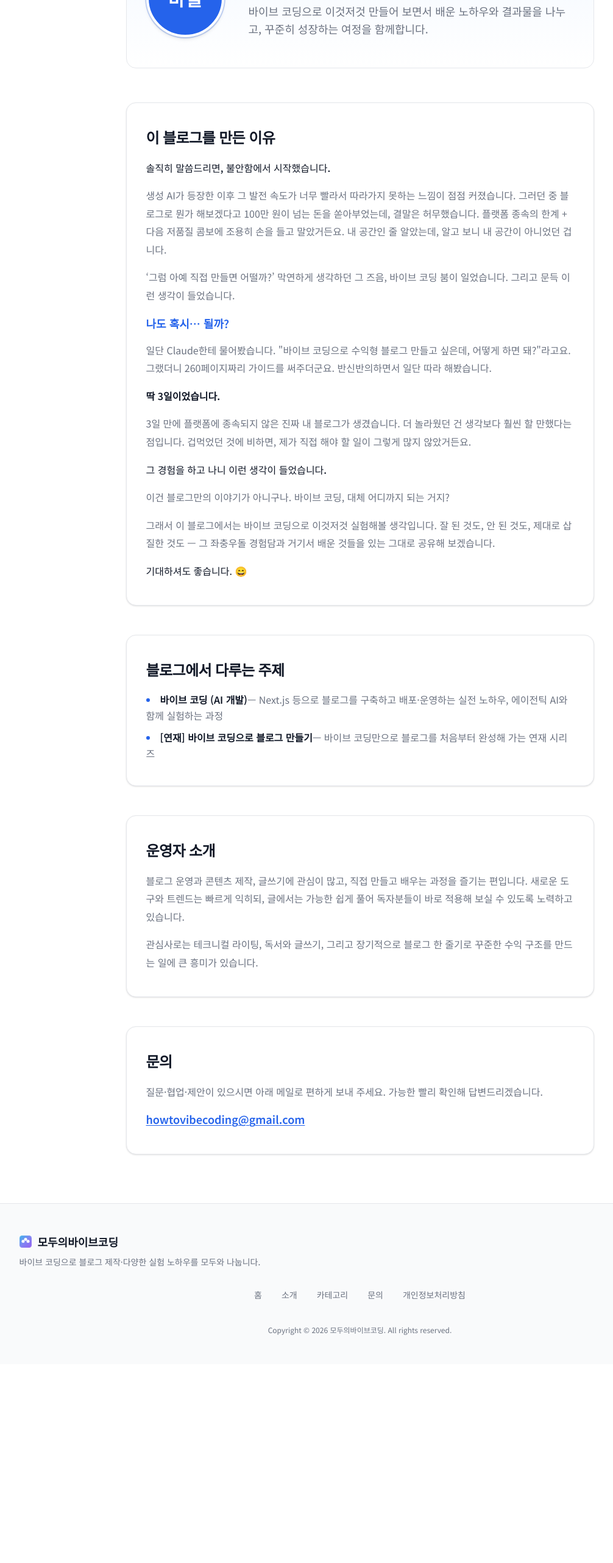
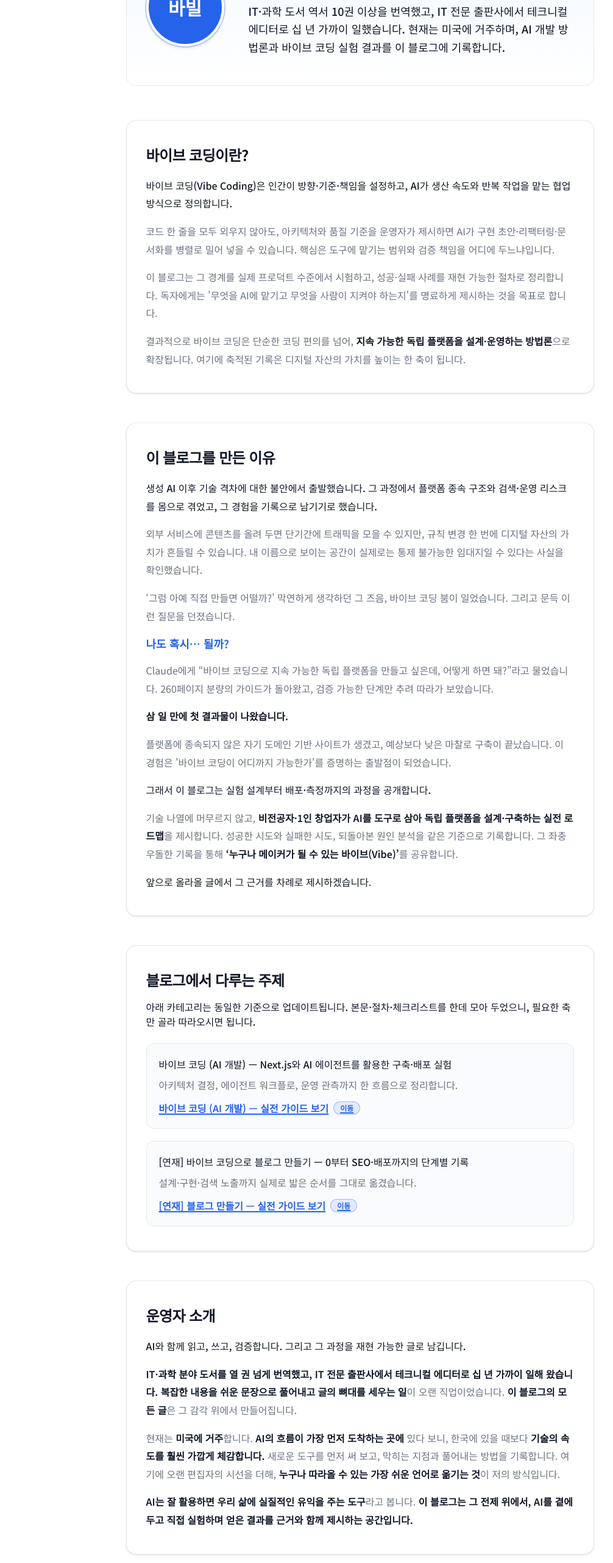
Before and after one commit to ijsmith00/vibe-blog, a Next.js app: page /about in a window 1280 px wide. Shown: the part 234-2797 px from the top of the page at 61% size, without its empty margins (33-1039 px from the left). Before the commit the page ends 2471 px from the top, so only its background shows below. Built offline with nearby package versions, Linux system fonts and the light colour scheme; no server answers.

Commit message:
애드센스 승인용 작업-소개 페이지 개선

```diff
--- a/app/(site)/about/page.js
+++ b/app/(site)/about/page.js
@@ -1,4 +1,5 @@
 import Image from "next/image";
+import Link from "next/link";
 
 import {
   ABOUT_PROFILE_IMAGE_PATH,
@@ -10,9 +11,12 @@ import {
 const OPERATOR_DISPLAY_NAME = "바이브 빌더";
 
 export async function generateMetadata() {
+  const description =
+    "10년 차 테크니컬 에디터가 미국 현지에서 실험하는 AI 개발 방법론과 바이브 코딩(Vibe Coding) 실전 노하우를 공유합니다. " +
+    "IT·과학 도서 역서 10권 이상 번역·편집 경험을 바탕으로, 지속 가능한 독립 플랫폼 구축과 디지털 자산의 가치를 제시합니다.";
   return {
     title: `소개 | ${SITE_NAME}`,
-    description: `${SITE_NAME}은 바이브 코딩으로 다양한 실험을 해보고 그 노하우를 나누는 공간입니다.`,
+    description,
     alternates: {
       canonical: absolutePageUrl("/about"),
     },
@@ -36,6 +40,19 @@ function getInitials(name) {
 
 const sectionClass =
   "scroll-mt-24 rounded-2xl border border-border bg-bg-main px-5 py-8 shadow-sm dark:border-dm-border dark:bg-dm-card sm:px-8 sm:py-10";
+
+const emStrong =
+  "font-semibold text-text-main dark:text-dm-text";
+
+/** 섹션 본문 첫 문장 — E-E-A-T·문맥 신호용 */
+const leadFirst =
+  "font-medium text-text-main dark:text-dm-text";
+
+const categoryLinkClass =
+  "inline-flex items-center gap-1 rounded-lg font-semibold text-primary underline decoration-2 underline-offset-2 transition hover:bg-primary/5 hover:text-primary/90 dark:text-blue-400 dark:hover:bg-blue-500/10 dark:hover:text-blue-300";
+
+const ctaPillClass =
+  "ml-1 inline-flex shrink-0 items-center rounded-full border border-primary/35 bg-primary/10 px-2.5 py-0.5 text-xs font-semibold text-primary dark:border-blue-500/40 dark:bg-blue-500/15 dark:text-blue-300";
 
 export default function AboutPage() {
   const profileSrc = (ABOUT_PROFILE_IMAGE_PATH || "").trim();
@@ -72,7 +89,7 @@ export default function AboutPage() {
           </div>
           <div className="min-w-0 flex-1">
             <p className="text-sm font-semibold uppercase tracking-wider text-primary dark:text-blue-400">
-              소개
+              소개 · 운영 철학
             </p>
             <h1
               id="about-hero-heading"
@@ -80,15 +97,50 @@ export default function AboutPage() {
             >
               {OPERATOR_DISPLAY_NAME}
             </h1>
-            <p className="mt-3 text-base leading-relaxed text-text-sub dark:text-dm-muted sm:text-lg">
-              바이브 코딩으로 이것저것 만들어 보면서 배운 노하우와 결과물을 나누고, 꾸준히 성장하는 여정을
-              함께합니다.
+            <p className="mt-3 text-base font-medium leading-relaxed text-text-main dark:text-dm-text sm:text-lg">
+              IT·과학 도서 역서 10권 이상을 번역했고, IT 전문 출판사에서 테크니컬
+              에디터로 십 년 가까이 일했습니다. 현재는 미국에 거주하며, AI 개발
+              방법론과 바이브 코딩 실험 결과를 이 블로그에 기록합니다.
             </p>
           </div>
         </div>
       </section>
 
       <div className="mt-12 flex flex-col gap-10 sm:mt-14 sm:gap-12">
+        <section className={sectionClass} aria-labelledby="about-vibe-def">
+          <h2
+            id="about-vibe-def"
+            className="text-xl font-bold tracking-tight text-text-main dark:text-dm-text sm:text-2xl"
+          >
+            바이브 코딩이란?
+          </h2>
+          <div className="mt-5 space-y-4 text-[0.9375rem] leading-[1.85] text-text-sub dark:text-dm-muted sm:text-base">
+            <p className={leadFirst}>
+              바이브 코딩(Vibe Coding)은 인간이 방향·기준·책임을 설정하고, AI가
+              생산 속도와 반복 작업을 맡는 협업 방식으로 정의합니다.
+            </p>
+            <p>
+              코드 한 줄을 모두 외우지 않아도, 아키텍처와 품질 기준을 운영자가
+              제시하면 AI가 구현 초안·리팩터링·문서화를 병렬로 밀어 넣을 수 있습니다.
+              핵심은 도구에 맡기는 범위와 검증 책임을 어디에 두느냐입니다.
+            </p>
+            <p>
+              이 블로그는 그 경계를 실제 프로덕트 수준에서 시험하고, 성공·실패
+              사례를 재현 가능한 절차로 정리합니다. 독자에게는 &apos;무엇을 AI에
+              맡기고 무엇을 사람이 지켜야 하는지&apos;를 명료하게 제시하는 것을
+              목표로 합니다.
+            </p>
+            <p>
+              결과적으로 바이브 코딩은 단순한 코딩 편의를 넘어,{" "}
+              <strong className={emStrong}>
+                지속 가능한 독립 플랫폼을 설계·운영하는 방법론
+              </strong>
+              으로 확장됩니다. 여기에 축적된 기록은 디지털 자산의 가치를 높이는
+              한 축이 됩니다.
+            </p>
+          </div>
+        </section>
+
         <section className={sectionClass} aria-labelledby="about-why">
           <h2
             id="about-why"
@@ -97,50 +149,56 @@ export default function AboutPage() {
             이 블로그를 만든 이유
           </h2>
           <div className="mt-5 space-y-4 text-[0.9375rem] leading-[1.85] text-text-sub dark:text-dm-muted sm:text-base">
-            <p className="font-medium text-text-main dark:text-dm-text">
-              솔직히 말씀드리면, 불안함에서 시작했습니다.
+            <p className={leadFirst}>
+              생성 AI 이후 기술 격차에 대한 불안에서 출발했습니다. 그 과정에서
+              플랫폼 종속 구조와 검색·운영 리스크를 몸으로 겪었고, 그 경험을
+              기록으로 남기기로 했습니다.
             </p>
             <p>
-              생성 AI가 등장한 이후 그 발전 속도가 너무 빨라서 따라가지 못하는
-              느낌이 점점 커졌습니다. 그러던 중 블로그로 뭔가 해보겠다고 100만
-              원이 넘는 돈을 쏟아부었는데, 결말은 허무했습니다. 플랫폼 종속의 한계
-              + 다음 저품질 콤보에 조용히 손을 들고 말았거든요. 내 공간인 줄
-              알았는데, 알고 보니 내 공간이 아니었던 겁니다.
+              외부 서비스에 콘텐츠를 올려 두면 단기간에 트래픽을 모을 수 있지만,
+              규칙 변경 한 번에 디지털 자산의 가치가 흔들릴 수 있습니다. 내 이름으로
+              보이는 공간이 실제로는 통제 불가능한 임대지일 수 있다는 사실을
+              확인했습니다.
             </p>
             <p>
               ‘그럼 아예 직접 만들면 어떨까?’ 막연하게 생각하던 그 즈음, 바이브 코딩
-              붐이 일었습니다. 그리고 문득 이런 생각이 들었습니다.
+              붐이 일었습니다. 그리고 문득 이런 질문을 던졌습니다.
             </p>
             <p className="text-lg font-semibold text-primary dark:text-blue-400">
               나도 혹시… 될까?
             </p>
             <p>
-              일단 Claude한테 물어봤습니다. &quot;바이브 코딩으로 수익형 블로그
-              만들고 싶은데, 어떻게 하면 돼?&quot;라고요. 그랬더니 260페이지짜리
-              가이드를 써주더군요. 반신반의하면서 일단 따라 해봤습니다.
+              Claude에게{" "}
+              {"\u201c"}바이브 코딩으로 지속 가능한 독립 플랫폼을 만들고 싶은데,
+              어떻게 하면 돼?{"\u201d"}라고 물었습니다. 260페이지 분량의 가이드가
+              돌아왔고, 검증 가능한 단계만 추려 따라가 보았습니다.
             </p>
             <p className="font-semibold text-text-main dark:text-dm-text">
-              딱 3일이었습니다.
+              삼 일 만에 첫 결과물이 나왔습니다.
             </p>
             <p>
-              3일 만에 플랫폼에 종속되지 않은 진짜 내 블로그가 생겼습니다. 더
-              놀라웠던 건 생각보다 훨씬 할 만했다는 점입니다. 겁먹었던 것에 비하면,
-              제가 직접 해야 할 일이 그렇게 많지 않았거든요.
+              플랫폼에 종속되지 않은 자기 도메인 기반 사이트가 생겼고, 예상보다
+              낮은 마찰로 구축이 끝났습니다. 이 경험은 &apos;바이브 코딩이 어디까지
+              가능한가&apos;를 증명하는 출발점이 되었습니다.
             </p>
-            <p className="font-medium text-text-main dark:text-dm-text">
-              그 경험을 하고 나니 이런 생각이 들었습니다.
+            <p className={leadFirst}>
+              그래서 이 블로그는 실험 설계부터 배포·측정까지의 과정을 공개합니다.
             </p>
             <p>
-              이건 블로그만의 이야기가 아니구나. 바이브 코딩, 대체 어디까지 되는
-              거지?
-            </p>
-            <p>
-              그래서 이 블로그에서는 바이브 코딩으로 이것저것 실험해볼 생각입니다.
-              잘 된 것도, 안 된 것도, 제대로 삽질한 것도 — 그 좌충우돌 경험담과
-              거기서 배운 것들을 있는 그대로 공유해 보겠습니다.
+              기술 나열에 머무르지 않고,{" "}
+              <strong className={emStrong}>
+                비전공자·1인 창업자가 AI를 도구로 삼아 독립 플랫폼을 설계·구축하는
+                실전 로드맵
+              </strong>
+              을 제시합니다. 성공한 시도와 실패한 시도, 되돌아본 원인 분석을 같은
+              기준으로 기록합니다. 그 좌충우돌한 기록을 통해{" "}
+              <strong className={emStrong}>
+                {"\u2018"}누구나 메이커가 될 수 있는 바이브(Vibe){"\u2019"}
+              </strong>
+              를 공유합니다.
             </p>
             <p className="text-text-main dark:text-dm-text">
-              기대하셔도 좋습니다. 😄
+              앞으로 올라올 글에서 그 근거를 차례로 제시하겠습니다.
             </p>
           </div>
         </section>
@@ -152,18 +210,47 @@ export default function AboutPage() {
           >
             블로그에서 다루는 주제
           </h2>
-          <ul className="mt-5 list-inside list-disc space-y-2.5 text-[0.9375rem] leading-relaxed text-text-sub marker:text-primary dark:text-dm-muted dark:marker:text-blue-400 sm:text-base">
-            <li>
-              <strong className="font-semibold text-text-main dark:text-dm-text">
-                바이브 코딩 (AI 개발)
-              </strong>
-              — Next.js 등으로 블로그를 구축하고 배포·운영하는 실전 노하우, 에이전틱 AI와 함께 실험하는 과정
+          <p className={`mt-4 ${leadFirst}`}>
+            아래 카테고리는 동일한 기준으로 업데이트됩니다. 본문·절차·체크리스트를
+            한데 모아 두었으니, 필요한 축만 골라 따라오시면 됩니다.
+          </p>
+          <ul className="mt-6 list-none space-y-5 text-[0.9375rem] leading-relaxed text-text-sub dark:text-dm-muted sm:text-base">
+            <li className="rounded-xl border border-border bg-secondary/40 px-4 py-4 dark:border-dm-border dark:bg-dm-bg/80 sm:px-5 sm:py-5">
+              <p className={leadFirst}>
+                바이브 코딩 (AI 개발) — Next.js와 AI 에이전트를 활용한 구축·배포
+                실험
+              </p>
+              <p className="mt-2 text-text-sub dark:text-dm-muted">
+                아키텍처 결정, 에이전트 워크플로, 운영 관측까지 한 흐름으로
+                정리합니다.
+              </p>
+              <p className="mt-3">
+                <Link
+                  href="/category/vibe-coding-guide"
+                  className={categoryLinkClass}
+                >
+                  <span>바이브 코딩 (AI 개발) — 실전 가이드 보기</span>
+                  <span className={ctaPillClass}>이동</span>
+                </Link>
+              </p>
             </li>
-            <li>
-              <strong className="font-semibold text-text-main dark:text-dm-text">
-                [연재] 바이브 코딩으로 블로그 만들기
-              </strong>
-              — 바이브 코딩만으로 블로그를 처음부터 완성해 가는 연재 시리즈
+            <li className="rounded-xl border border-border bg-secondary/40 px-4 py-4 dark:border-dm-border dark:bg-dm-bg/80 sm:px-5 sm:py-5">
+              <p className={leadFirst}>
+                [연재] 바이브 코딩으로 블로그 만들기 — 0부터 SEO·배포까지의 단계별
+                기록
+              </p>
+              <p className="mt-2 text-text-sub dark:text-dm-muted">
+                설계·구현·검색 노출까지 실제로 밟은 순서를 그대로 옮겼습니다.
+              </p>
+              <p className="mt-3">
+                <Link
+                  href="/category/vibe-coding-blog"
+                  className={categoryLinkClass}
+                >
+                  <span>[연재] 블로그 만들기 — 실전 가이드 보기</span>
+                  <span className={ctaPillClass}>이동</span>
+                </Link>
+              </p>
             </li>
           </ul>
         </section>
@@ -176,14 +263,45 @@ export default function AboutPage() {
             운영자 소개
           </h2>
           <div className="mt-5 space-y-4 text-[0.9375rem] leading-[1.85] text-text-sub dark:text-dm-muted sm:text-base">
-            <p>
-              블로그 운영과 콘텐츠 제작, 글쓰기에 관심이 많고, 직접 만들고 배우는 과정을
-              즐기는 편입니다. 새로운 도구와 트렌드는 빠르게 익히되, 글에서는 가능한
-              쉽게 풀어 독자분들이 바로 적용해 보실 수 있도록 노력하고 있습니다.
+            <p className={leadFirst}>
+              AI와 함께 읽고, 쓰고, 검증합니다. 그리고 그 과정을 재현 가능한 글로
+              남깁니다.
             </p>
             <p>
-              관심사로는 테크니컬 라이팅, 독서와 글쓰기, 그리고 장기적으로 블로그
-              한 줄기로 꾸준한 수익 구조를 만드는 일에 큰 흥미가 있습니다.
+              <strong className={emStrong}>
+                IT·과학 분야 도서를 열 권 넘게 번역했고, IT 전문 출판사에서
+                테크니컬 에디터로 십 년 가까이 일해 왔습니다.
+              </strong>{" "}
+              <strong className={emStrong}>
+                복잡한 내용을 쉬운 문장으로 풀어내고 글의 뼈대를 세우는 일
+              </strong>
+              이 오랜 직업이었습니다.{" "}
+              <strong className={emStrong}>이 블로그의 모든 글</strong>은 그 감각
+              위에서 만들어집니다.
+            </p>
+            <p>
+              현재는 <strong className={emStrong}>미국에 거주</strong>합니다.{" "}
+              <strong className={emStrong}>
+                AI의 흐름이 가장 먼저 도착하는 곳에
+              </strong>{" "}
+              있다 보니, 한국에 있을 때보다{" "}
+              <strong className={emStrong}>기술의 속도를 훨씬 가깝게 체감합니다.</strong>{" "}
+              새로운 도구를 먼저 써 보고, 막히는 지점과 풀어내는 방법을
+              기록합니다. 여기에 오랜 편집자의 시선을 더해,{" "}
+              <strong className={emStrong}>
+                누구나 따라올 수 있는 가장 쉬운 언어로 옮기는 것
+              </strong>
+              이 저의 방식입니다.
+            </p>
+            <p>
+              <strong className={emStrong}>
+                AI는 잘 활용하면 우리 삶에 실질적인 유익을 주는 도구
+              </strong>
+              라고 봅니다.{" "}
+              <strong className={emStrong}>
+                이 블로그는 그 전제 위에서, AI를 곁에 두고 직접 실험하며 얻은
+                결과를 근거와 함께 제시하는 공간입니다.
+              </strong>
             </p>
           </div>
         </section>
@@ -196,17 +314,17 @@ export default function AboutPage() {
             문의
           </h2>
           <div className="mt-5 space-y-4 text-[0.9375rem] leading-[1.85] text-text-sub dark:text-dm-muted sm:text-base">
-            <p>
-              질문·협업·제안이 있으시면 아래 메일로 편하게 보내 주세요. 가능한 빨리
-              확인해 답변드리겠습니다.
+            <p className={leadFirst}>
+              협업·콘텐츠 관련 제안은 문의 페이지의 양식으로 접수합니다.
             </p>
             <p>
-              <a
-                href="mailto:howtovibecoding@gmail.com"
-                className="break-all text-base font-semibold text-primary underline decoration-1 underline-offset-2 transition hover:text-primary/90 dark:text-blue-400 dark:hover:text-blue-300 sm:text-lg"
+              <Link
+                href="/contact"
+                className="font-semibold text-primary underline decoration-1 underline-offset-2 transition hover:text-primary/90 dark:text-blue-400 dark:hover:text-blue-300"
               >
-                howtovibecoding@gmail.com
-              </a>
+                문의 페이지로 이동
+              </Link>
+              하여 내용을 남겨 주시면, 확인 후 가능한 범위에서 답변드립니다.
             </p>
           </div>
         </section>
--- a/app/(site)/contact/page.js
+++ b/app/(site)/contact/page.js
@@ -1,10 +1,21 @@
 import ContactForm from "@/app/components/ContactForm";
 import { SITE_NAME, absolutePageUrl } from "@/lib/site-config";
 
-const WEB3FORMS_ACCESS_KEY =
-  typeof process.env.NEXT_PUBLIC_WEB3FORMS_ACCESS_KEY === "string"
-    ? process.env.NEXT_PUBLIC_WEB3FORMS_ACCESS_KEY.trim()
-    : "";
+/** 런타임에 서버 환경 변수를 읽도록 해 배포 후 키 누락·정적 캐시 이슈를 줄입니다. */
+export const dynamic = "force-dynamic";
+
+function isWeb3FormsConfigured() {
+  const primary =
+    typeof process.env.WEB3FORMS_ACCESS_KEY === "string"
+      ? process.env.WEB3FORMS_ACCESS_KEY.trim()
+      : "";
+  if (primary.length > 0) return true;
+  const legacy =
+    typeof process.env.NEXT_PUBLIC_WEB3FORMS_ACCESS_KEY === "string"
+      ? process.env.NEXT_PUBLIC_WEB3FORMS_ACCESS_KEY.trim()
+      : "";
+  return legacy.length > 0;
+}
 
 export async function generateMetadata() {
   return {
@@ -55,7 +66,7 @@ export default function ContactPage() {
 
       {/* 문의 폼 — 기존 컴포넌트 그대로 */}
       <section aria-label="문의 양식">
-        <ContactForm accessKey={WEB3FORMS_ACCESS_KEY} />
+        <ContactForm formEnabled={isWeb3FormsConfigured()} />
       </section>
 
       {/* 안내 섹션 — 구분선 겸 신뢰 신호 */}
--- /dev/null
+++ b/app/api/contact/route.js
@@ -0,0 +1,83 @@
+import { NextResponse } from "next/server";
+
+const WEB3FORMS_ENDPOINT = "https://api.web3forms.com/submit";
+
+const MAX = {
+  name: 200,
+  email: 320,
+  subject: 300,
+  message: 8000,
+};
+
+function getAccessKey() {
+  const primary =
+    typeof process.env.WEB3FORMS_ACCESS_KEY === "string"
+      ? process.env.WEB3FORMS_ACCESS_KEY.trim()
+      : "";
+  if (primary) return primary;
+  const legacy =
+    typeof process.env.NEXT_PUBLIC_WEB3FORMS_ACCESS_KEY === "string"
+      ? process.env.NEXT_PUBLIC_WEB3FORMS_ACCESS_KEY.trim()
+      : "";
+  return legacy;
+}
+
+function clamp(str, max) {
+  if (typeof str !== "string") return "";
+  const t = str.trim();
+  return t.length > max ? t.slice(0, max) : t;
+}
+
+export async function POST(request) {
+  const accessKey = getAccessKey();
+  if (!accessKey) {
+    return NextResponse.json(
+      {
+        success: false,
+        message:
+          "문의 폼이 서버에 연결되지 않았습니다. WEB3FORMS_ACCESS_KEY 환경 변수를 확인해 주세요.",
+      },
+      { status: 503 },
+    );
+  }
+
+  let body;
+  try {
+    body = await request.json();
+  } catch {
+    return NextResponse.json(
+      { success: false, message: "요청 형식이 올바르지 않습니다." },
+      { status: 400 },
+    );
+  }
+
+  const name = clamp(body?.name, MAX.name);
+  const email = clamp(body?.email, MAX.email);
+  const subject = clamp(body?.subject, MAX.subject);
+  const message = clamp(body?.message, MAX.message);
+
+  if (!name || !email || !subject || !message) {
+    return NextResponse.json(
+      { success: false, message: "필수 항목을 모두 입력해 주세요." },
+      { status: 400 },
+    );
+  }
+
+  const upstream = await fetch(WEB3FORMS_ENDPOINT, {
+    method: "POST",
+    headers: {
+      "Content-Type": "application/json",
+      Accept: "application/json",
+    },
+    body: JSON.stringify({
+      access_key: accessKey,
+      name,
+      email,
+      subject,
+      message,
+    }),
+  });
+
+  const data = await upstream.json().catch(() => ({}));
+  return NextResponse.json(data, { status: upstream.status });
+}
```
Also changed, not shown: app/components/ContactForm.js (+11 -13 lines), 1 other file (tests, documents, lock files or other folders).
